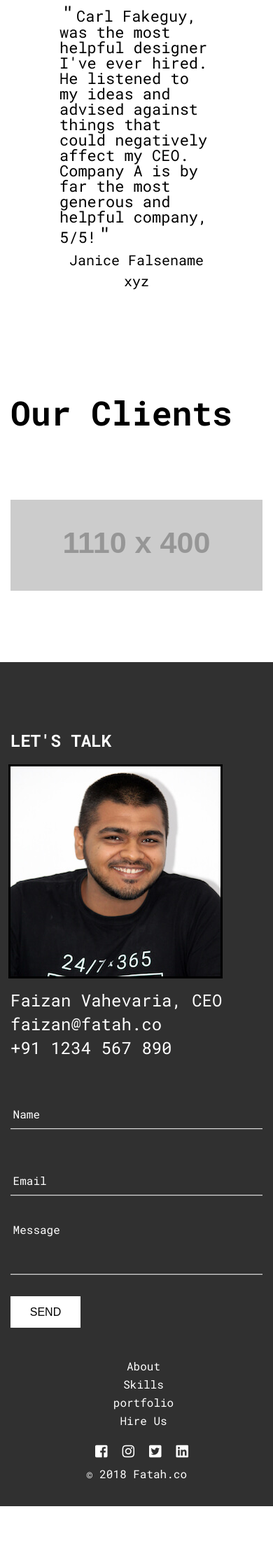
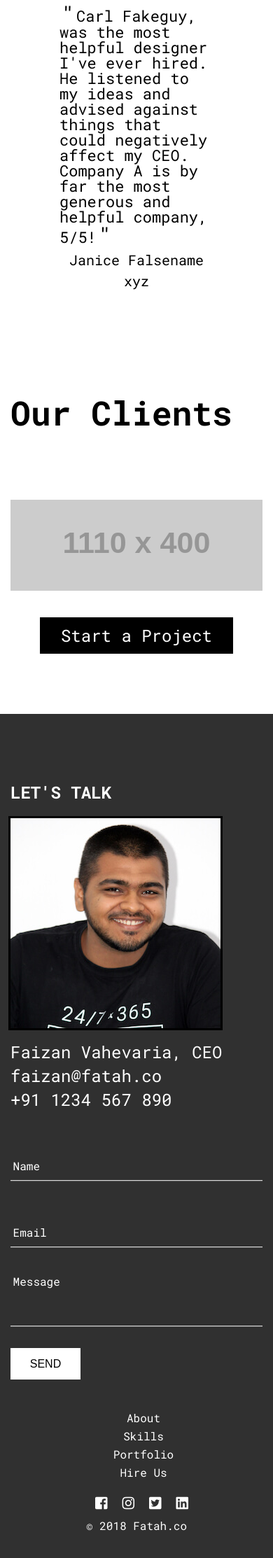
Before and after one commit to fatahco/fatahco.github.io, a Jekyll site: the page built from about.html, in a window 390 px wide. Shown: the part 3471-5697 px from the top of the page at 70% size. Built offline with Jekyll 4.4.1, drawn with Linux system fonts in a browser that asks for light colours; nearby versions of some CDN libraries; before the commit the page ends 5623 px from its top, so only the background shows below that.

Commit message:
fix footer

```diff
--- a/_includes/footer_copyright.html
+++ b/_includes/footer_copyright.html
@@ -17,7 +17,7 @@
           <ul class="navigation_link">
             <li class="items"> <a href="/about/">About</a> <div class="box"></div> </li>
             <li class="items"> <a href="/skills/">Skills</a> <div class="box"></div> </li>
-            <li class="items"> <a href="/portfolio/">portfolio</a> <div class="box"></div> </li>
+            <li class="items"> <a href="/portfolio/">Portfolio</a> <div class="box"></div> </li>
             <!-- <li class="items"> <a href="#">Process</a> <div class="box"></div> </li> -->
             <li class="items"> <a href="/hire-us/">Hire Us</a> </li>
           </ul>
--- a/_sass/scss/footer_contact.scss
+++ b/_sass/scss/footer_contact.scss
@@ -1,10 +1,10 @@
 .footer{
   background-color: #303030;
-  height: 85vh;
+  height: 78vh;
   width: 100%;
   position: fixed;
   left: 0;
-  bottom: 0;
+  bottom: 60px;
   z-index: -1;
   @media only screen and (max-width: 767px){
     &{
--- a/_sass/scss/services.scss
+++ b/_sass/scss/services.scss
@@ -1,6 +1,7 @@
 .services{
   padding-bottom: 100px;
   background-color: #fff;
+  z-index: 100;
   .title{
     margin-top: 30px;
     text-align: center;
--- a/about.html
+++ b/about.html
@@ -261,6 +261,11 @@
             <img  class="teamImg" src="http://via.placeholder.com/150x150" alt="">
           </div>
         </div> -->
+        <div class="col-sm-12">
+          <div class="start_project_btn">
+            <a href="/hire-us/" class="">Start a Project</a>
+          </div>
+        </div>
       </div>
     </div>
   </div>
```
